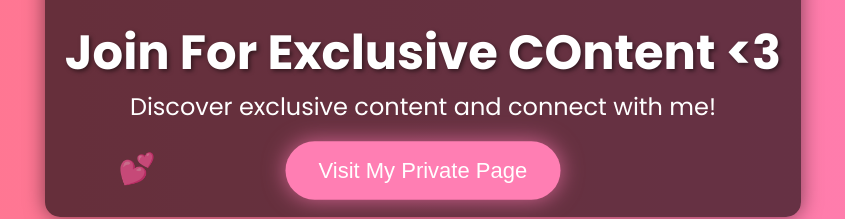
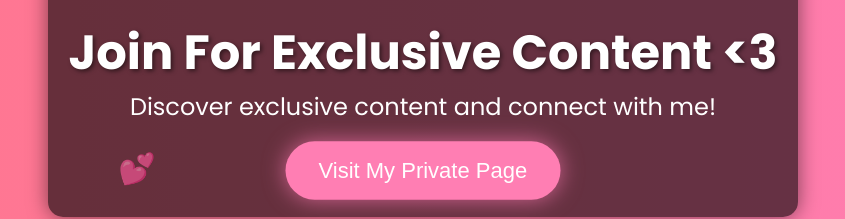
Before and after one commit to KikoneImparat/scarletxoluv.github.io, a plain HTML site: page index.html in a window 1280 px wide. Shown: the part 433-652 px from the top of the page, 217-1062 px from the left. Drawn offline with Linux system fonts and the light colour scheme.

Commit message:
Update index.html

```diff
--- a/index.html
+++ b/index.html
@@ -148,7 +148,7 @@
         <div class="photo-container">
             <img src="https://i.imgur.com/S858UZI.jpeg" alt="My Photo">
         </div>
-        <div class="title">Join For Exclusive COntent <3</div>
+        <div class="title">Join For Exclusive Content <3</div>
         <div class="subtitle">Discover exclusive content and connect with me!</div>
         <button onclick="window.location.href='https://onlyfans.com/emyof';">Visit My Private Page</button>
     </div>
```
